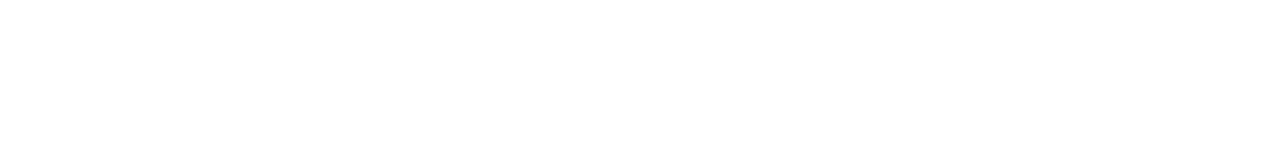
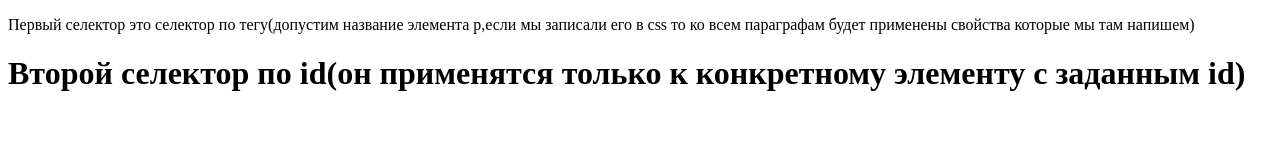
Before and after one commit to rikitok4477/lesson5, a plain HTML site: page index.html in a window 1280 px wide. Drawn offline with Linux system fonts and the light colour scheme.

Commit message:
Добавил селектор id

```diff
--- a/index.html
+++ b/index.html
@@ -1,10 +1,15 @@
 <!DOCTYPE html>
 <html lang="en">
 <head>
- <a href="../lesson5/style.css"></a>
+<link rel="stylesheet" href="style.css">
     <title>Document</title>
 </head>
 <body>
-
+    <p>
+        Первый селектор это селектор по тегу(допустим название элемента p,если мы записали его в css то ко всем параграфам будет применены свойства которые мы там напишем)
+    </p>
+    <h1 id="ids">
+        Второй селектор по id(он применятся только к конкретному элементу с заданным id)
+    </h1>
 </body>
 </html>
```
